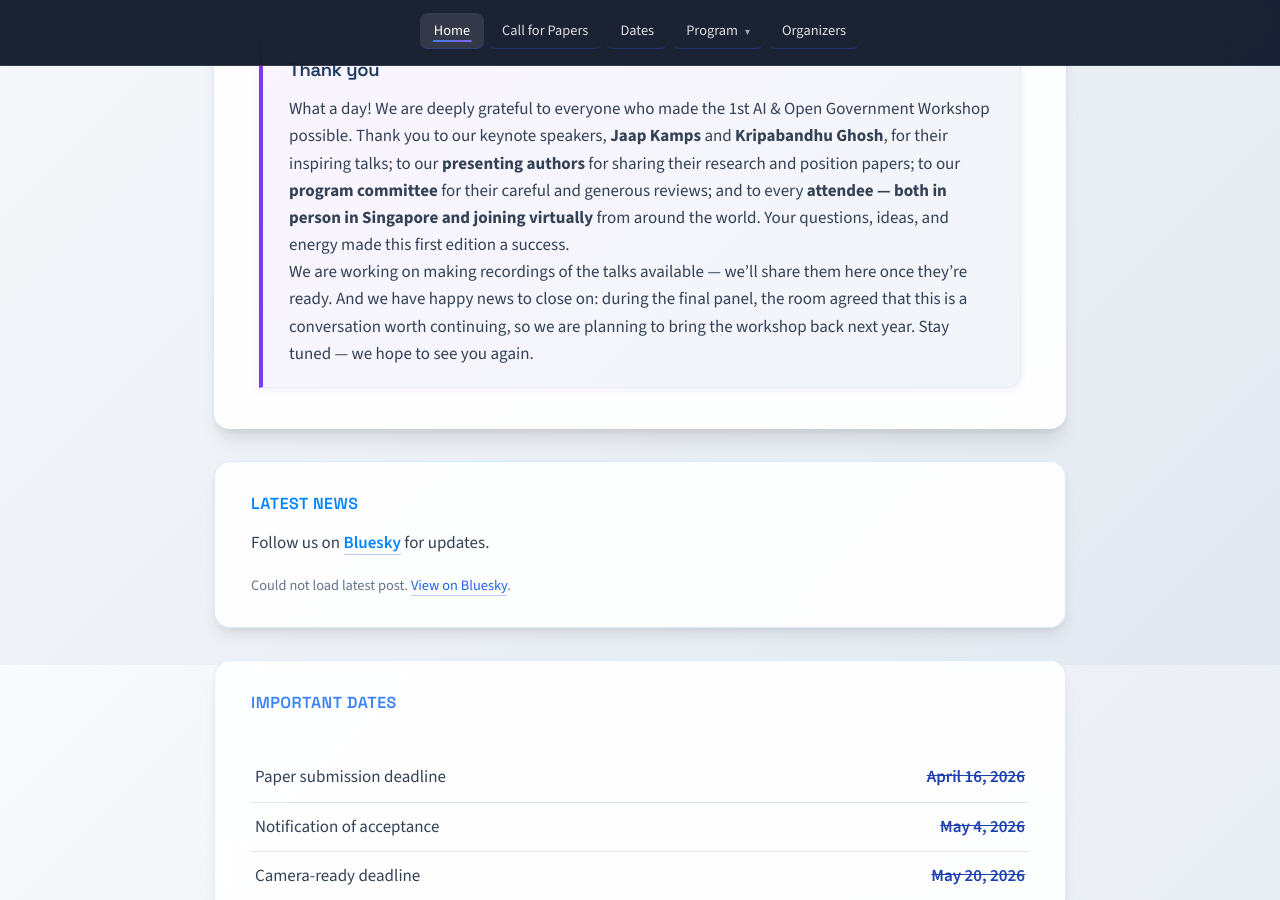
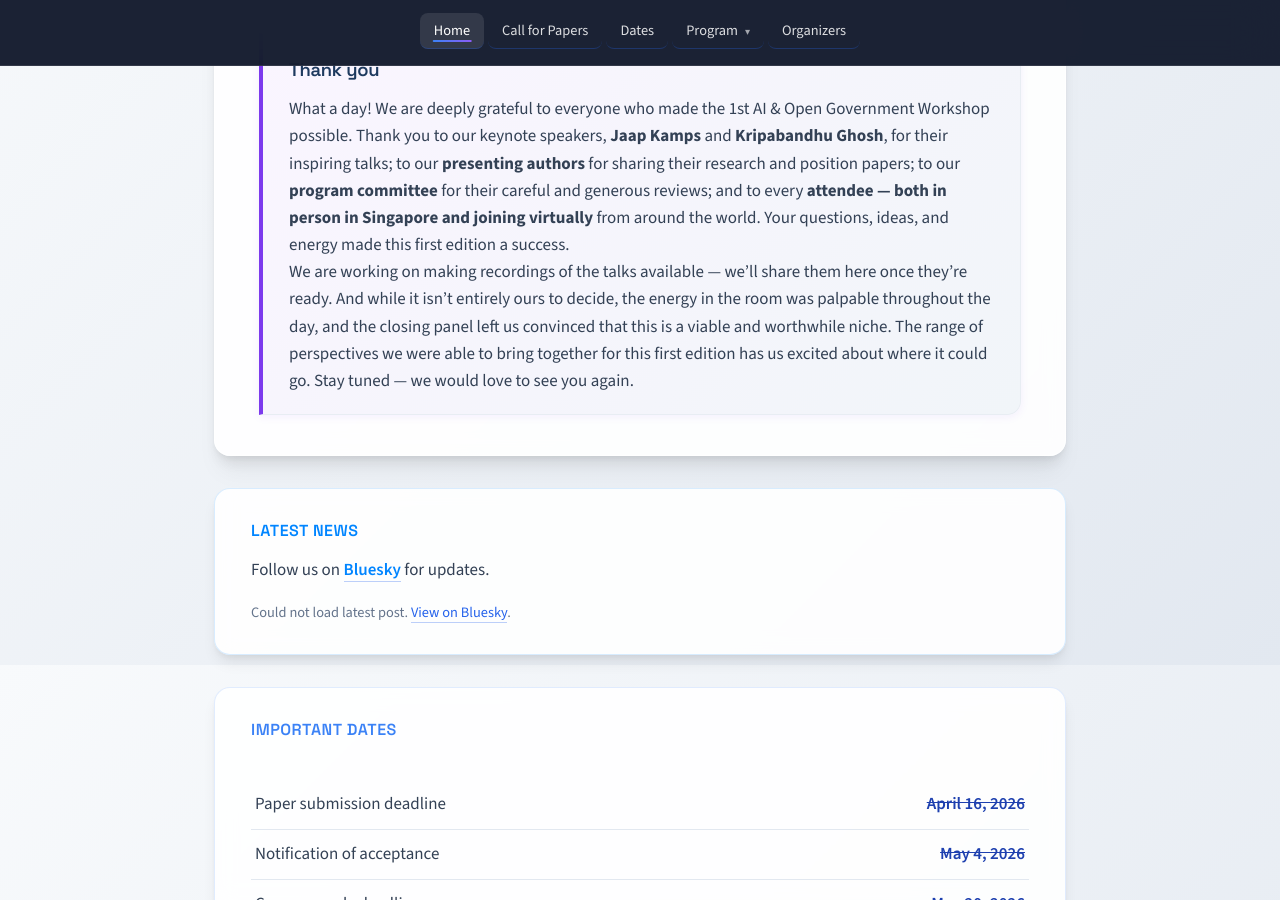
Before and after one commit to graus/aiog, a Jekyll site: the page built from index.md, in a window 1280 px wide and 900 px high, scrolled down 2035 px. Built offline with Jekyll 4.4.1, drawn with Linux system fonts in a browser that asks for light colours.

Commit message:
Soften closing note: viable niche, diverse perspectives, recordings
Co-Authored-By: Claude Opus 4.8 (1M context) <noreply@anthropic.com>

```diff
--- a/index.md
+++ b/index.md
@@ -35,7 +35,7 @@ description: The 1st AI & Open Government Workshop (AIOG) at ICAIL 2026, Singapo
 
 What a day! We are deeply grateful to everyone who made the 1st AI &amp; Open Government Workshop possible. Thank you to our keynote speakers, **Jaap Kamps** and **Kripabandhu Ghosh**, for their inspiring talks; to our **presenting authors** for sharing their research and position papers; to our **program committee** for their careful and generous reviews; and to every **attendee — both in person in Singapore and joining virtually** from around the world. Your questions, ideas, and energy made this first edition a success.
 
-We are working on making recordings of the talks available — we'll share them here once they're ready. And we have happy news to close on: during the final panel, the room agreed that this is a conversation worth continuing, so we are planning to bring the workshop back next year. Stay tuned — we hope to see you again.
+We are working on making recordings of the talks available — we'll share them here once they're ready. And while it isn't entirely ours to decide, the energy in the room was palpable throughout the day, and the closing panel left us convinced that this is a viable and worthwhile niche. The range of perspectives we were able to bring together for this first edition has us excited about where it could go. Stay tuned — we would love to see you again.
 
 </div>
 </section>
```
